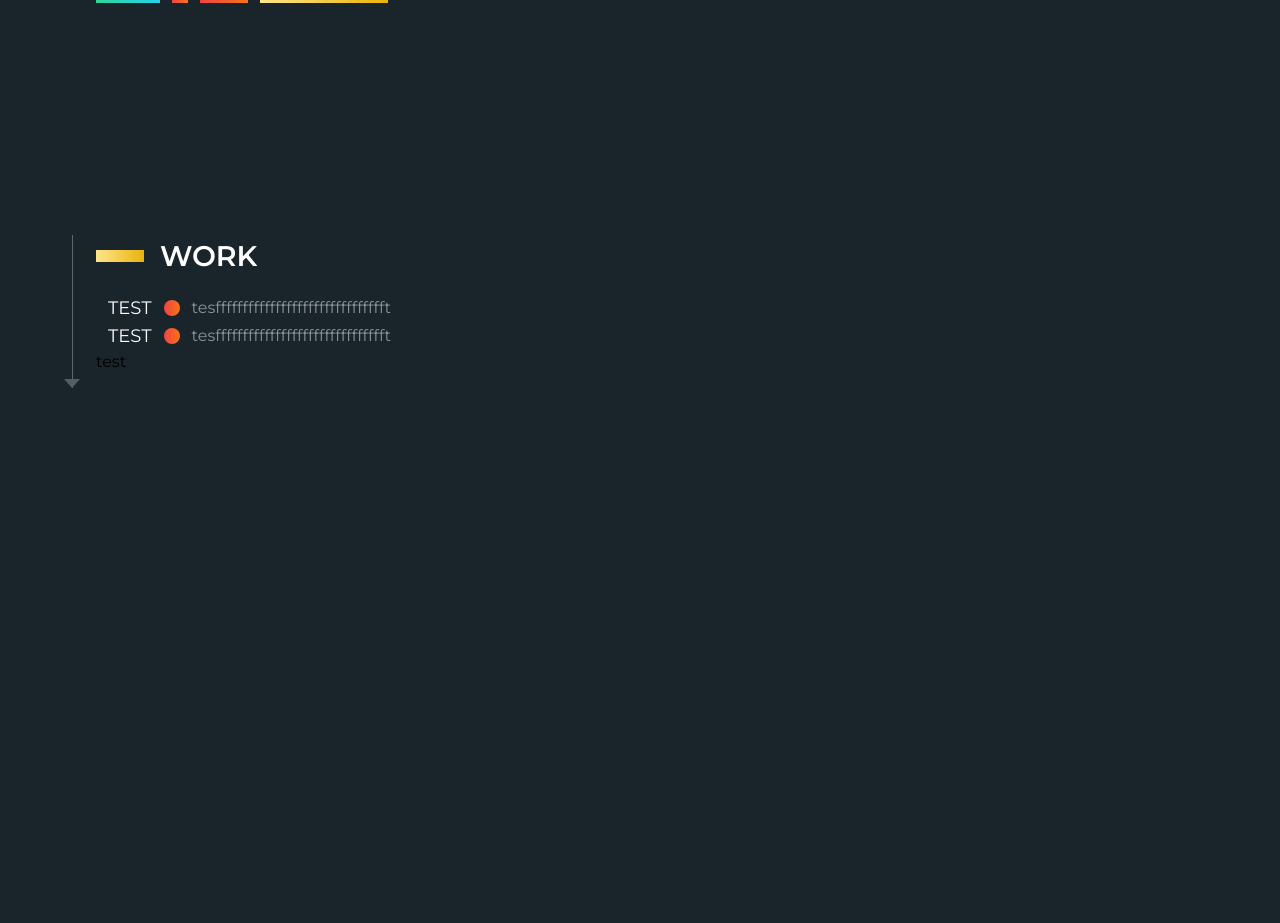
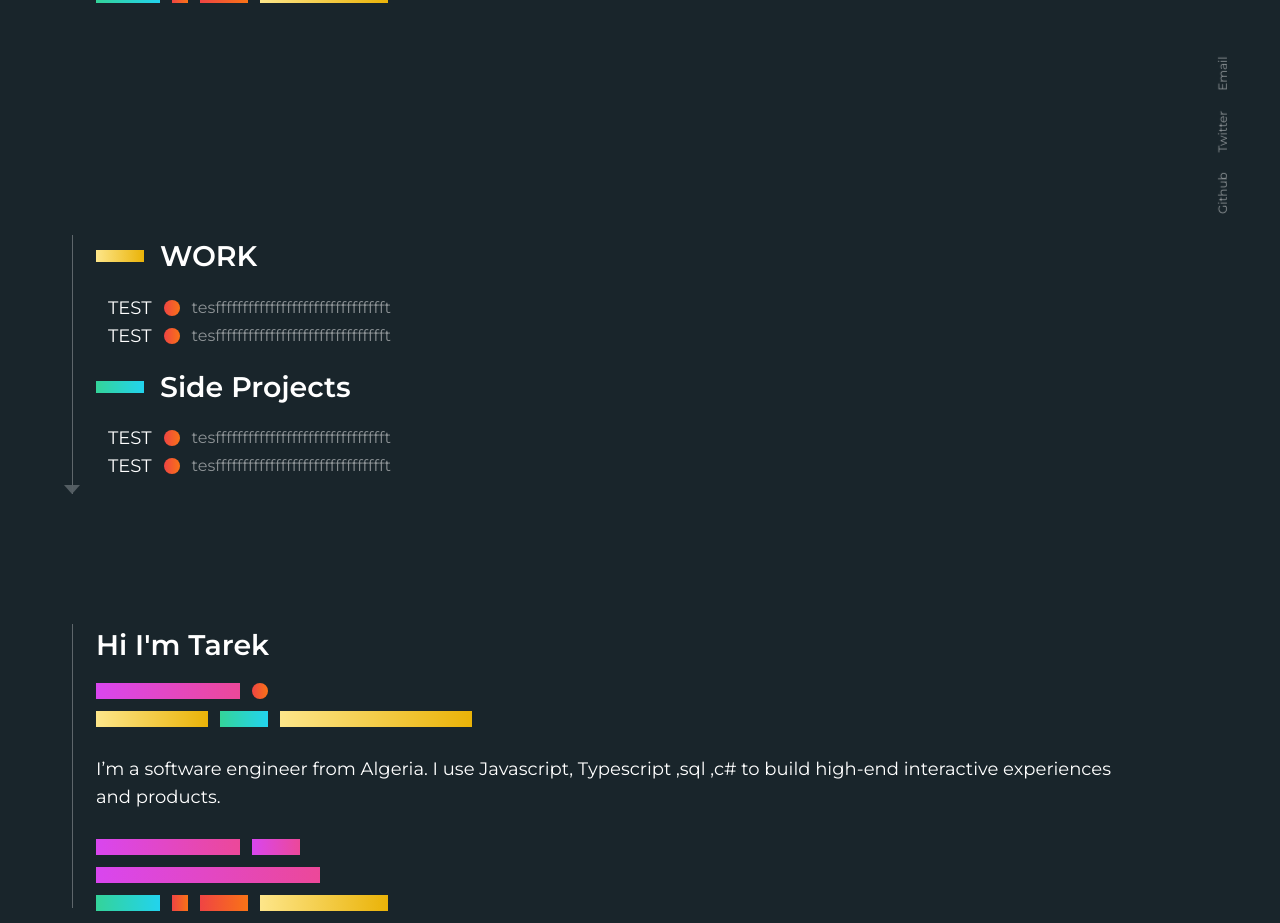
Before and after one commit to Z1n0u/Portfolio, a React (Vite) app in the folder portfolio/: page / in a window 1280 px wide. Shown: the part 565-1488 px from the top of the page. Before the commit the page ends 955 px from the top, so only its background shows below. Built offline with nearby package versions, Linux system fonts and the light colour scheme.

Commit message:
almost there

```diff
--- a/portfolio/src/App.tsx
+++ b/portfolio/src/App.tsx
@@ -7,6 +7,8 @@ import { Suspense, useMemo,useEffect, useRef } from 'react'
 import * as THREE from 'three'
 import { ScrollControls } from '@react-three/drei'
 import { Work } from './sections/Work'
+import { About } from './sections/About'
+import Footer from './Compenents/Footer'
 
 export default function App() {
 const distance=25;
@@ -38,10 +40,16 @@ return (
         </Canvas>
     </div> */}
       <Navbar/>
+      <Footer/>
         <div className='relative top-0 left-0 w-full h-lvh overflow-x-hidden'>
           <Home/>
         </div>
+        <div className='pb-32 overflow-hidden'>
           <Work/>
+        </div>
+        <div>
+          <About/>
+        </div>
     </>
   )
 }
--- /dev/null
+++ b/portfolio/src/Compenents/Footer.tsx
@@ -0,0 +1,12 @@
+
+
+export default function App () {
+    return (
+      <nav className='fixed bottom-28 -right-12 justify-center items-center z-10 -rotate-90 text-right hidden md:flex'>
+          <a href="https://github.com/Z1n0u" target="_blank" className='text-white mr-5 cursor-pointer text-sm opacity-50 hover:opacity-100 transition-all'>Github</a>
+          <a href="/work" className='text-white mr-5 cursor-pointer text-sm opacity-50 hover:opacity-100 transition-all'>Twitter</a>
+          <a href="mailto: tarek.bourennane1@gmail.com" className='text-white mr-5 cursor-pointer text-sm opacity-50 hover:opacity-100 transition-all'>Email</a>
+          <a className='text-transparent mr-5 text-lg opacity-50 hover:opacity-100 transition-all'>g</a>
+      </nav>
+    );
+  }
--- /dev/null
+++ b/portfolio/src/sections/About.tsx
@@ -0,0 +1,39 @@
+import { motion } from "framer-motion";
+
+
+export function About () {
+  return (
+    <div className="relative w-[80%]  left-24">
+       <h3 className="text-white mb-4 flex items-center text-2xl font-bold">
+        Hi I'm Tarek
+      </h3>
+      <div className="flex mb-3">
+          <motion.div className=" mr-3 h-2 md:h-3 lg:h-4 w-36 bg-gradient-to-r from-fuchsia-500 to-pink-500"></motion.div>
+          <motion.div className="bg-gradient-to-r from-red-500 to-orange-500 mr-2 rounded-full inline-block w-3 h-3 lg:h-4 lg:w-4 "></motion.div>
+        </div>
+        <div className="flex mb-3">
+          <motion.div className=" mr-3 h-2 md:h-3 lg:h-4 w-28 bg-gradient-to-r from-amber-200 to-yellow-500"></motion.div>
+          <motion.div className=" mr-3 h-2 md:h-3 lg:h-4 w-12 bg-gradient-to-r from-emerald-400 to-cyan-400"></motion.div>
+          <motion.div className=" mr-3 h-2 md:h-3 lg:h-4 w-48 bg-gradient-to-r from-amber-200 to-yellow-500"></motion.div>
+        </div>
+        <p className="text-white text-lg mt-7 mb-7">
+            I’m a software engineer from Algeria.
+            I use Javascript, Typescript ,sql ,c# to build high-end interactive experiences and products.
+        </p>
+        <div className="flex mb-3">
+          <motion.div className=" mr-3 h-2 md:h-3 lg:h-4 w-36 bg-gradient-to-r from-fuchsia-500 to-pink-500"></motion.div>
+          <motion.div  className=" mr-3 h-2 md:h-3 lg:h-4 w-12 bg-gradient-to-r from-fuchsia-500 to-pink-500"></motion.div>
+        </div>
+        <div className="flex mb-3">
+          <motion.div className=" mr-3 h-2 md:h-3 lg:h-4 w-56 bg-gradient-to-r from-fuchsia-500 to-pink-500"></motion.div>
+        </div>
+        <div className="flex mb-3">
+          <motion.div className="min-w-4 mr-3 h-2 md:h-3 lg:h-4 w-16 bg-gradient-to-r from-emerald-400 to-cyan-400"></motion.div>
+          <motion.div className="min-w-3 mr-3 h-2 md:h-3 lg:h-4 w-4 bg-gradient-to-r from-red-500 to-orange-500"></motion.div>
+          <motion.div className="min-w-3 mr-3 h-2 md:h-3 lg:h-4 w-12 bg-gradient-to-r from-red-500 to-orange-500"></motion.div>
+          <motion.div className="min-w-3 mr-3 h-2 md:h-3 lg:h-4 w-32 bg-gradient-to-r from-amber-200 to-yellow-500"></motion.div>
+        </div>
+      <div className="w-[1px] h-[99%] bg-white absolute opacity-30 -left-6 top-0"></div>
+    </div>
+  );
+}
--- a/portfolio/src/sections/Work.tsx
+++ b/portfolio/src/sections/Work.tsx
@@ -1,4 +1,4 @@
-import { MotionProps, MotionStyle, motion } from "framer-motion";
+import { MotionProps, MotionStyle, motion, transform } from "framer-motion";
 
 
 export function Work () {
@@ -21,30 +21,95 @@ export function Work () {
             opacity:1
         },
     }
+    const variantforshowcaseDiv = {
+      hidden: {
+        x: '100vw',
+        opacity:0,
+      },
+      visible: {
+        x: '0',
+        rotateY: 0,
+        rotateZ: -5,
+        opacity:1,
+      },
+  }
   return (
     <div className="relative w-[80%] left-24">
       <h3 className="text-white flex items-center text-2xl font-bold">
         <span className="bg-gradient-to-r from-amber-200 to-yellow-500 w-12 h-3 mr-4"/>
         WORK
       </h3>
-      <ul className="pt-4 pb-4">
+      <ul className="pt-4 pb-4 relative">
         <li>
-            <motion.a  className="flex items-center gap-3" initial="hidden" whileHover="visible">
+            <motion.a href="https://www.youtube.com/" target="_blank" className="flex items-center gap-3" initial="hidden" whileHover="visible">
                 <motion.span variants={variantforbar} className="h-4 bg-gradient-to-r from-fuchsia-500 to-pink-500"></motion.span>
                 <span className="text-lg text-white test">TEST</span>
                 <span className="bg-gradient-to-r from-red-500 to-orange-500 rounded-full inline-block w-2 h-2 md:h-3 md:w-3 lg:h-4 lg:w-4 "></span>
                 <motion.span variants={variantforsmalltest} className="text-white opacity-50 hover:opacity-100">tesffffffffffffffffffffffffffffffft</motion.span>
+
+                <motion.div variants={variantforshowcaseDiv} transition={{  duration: 1, ease: "easeInOut"}} className="flex bg-black w-96 h-44 absolute top-0 right-[5%]">
+                  <div className="relative flex w-full h-full">
+                    <img src="work/hero-image.fill.size_1248x702.v1623387368.png" alt=""  className="w-full h-full  object-fill"/>
+                    <div className="flex absolute -top-2 -left-6 h-2 md:h-3 lg:h-4 w-14 bg-gradient-to-r from-emerald-400 to-cyan-400"></div>
+                    <div className="flex absolute -bottom-2 -right-5 h-2 md:h-3 lg:h-4 w-20 bg-gradient-to-r from-amber-200 to-yellow-500"></div>
+                  </div>
+                </motion.div>
             </motion.a>
         </li>
         <li>
-            <motion.a  className="flex items-center gap-3" initial="hidden" whileHover="visible">
+        <motion.a href="https://www.youtube.com/" target="_blank" className="flex items-center gap-3" initial="hidden" whileHover="visible">
                 <motion.span variants={variantforbar} className="h-4 bg-gradient-to-r from-fuchsia-500 to-pink-500"></motion.span>
                 <span className="text-lg text-white test">TEST</span>
                 <span className="bg-gradient-to-r from-red-500 to-orange-500 rounded-full inline-block w-2 h-2 md:h-3 md:w-3 lg:h-4 lg:w-4 "></span>
                 <motion.span variants={variantforsmalltest} className="text-white opacity-50 hover:opacity-100">tesffffffffffffffffffffffffffffffft</motion.span>
+
+                <motion.div variants={variantforshowcaseDiv} transition={{  duration: 1, ease: "easeInOut"}} className="flex bg-black w-96 h-44 absolute top-0 right-[5%]">
+                  <div className="relative flex w-full h-full">
+                    <img src="work/hero-image.fill.size_1248x702.v1623387368.png" alt=""  className="w-full h-full  object-fill"/>
+                    <div className="flex absolute -top-2 -left-6 h-2 md:h-3 lg:h-4 w-14 bg-gradient-to-r from-emerald-400 to-cyan-400"></div>
+                    <div className="flex absolute -bottom-2 -right-5 h-2 md:h-3 lg:h-4 w-20 bg-gradient-to-r from-amber-200 to-yellow-500"></div>
+                  </div>
+                </motion.div>
             </motion.a>
         </li>
-        <li>test</li>
+      </ul>
+      <h3 className="text-white flex items-center text-2xl font-bold">
+        <span className="bg-gradient-to-r from-emerald-400 to-cyan-400 w-12 h-3 mr-4"/>
+        Side Projects
+      </h3>
+      <ul className="pt-4 pb-4 relative">
+        <li>
+            <motion.a href="https://www.youtube.com/" target="_blank" className="flex items-center gap-3" initial="hidden" whileHover="visible">
+                <motion.span variants={variantforbar} className="h-4 bg-gradient-to-r from-fuchsia-500 to-pink-500"></motion.span>
+                <span className="text-lg text-white test">TEST</span>
+                <span className="bg-gradient-to-r from-red-500 to-orange-500 rounded-full inline-block w-2 h-2 md:h-3 md:w-3 lg:h-4 lg:w-4 "></span>
+                <motion.span variants={variantforsmalltest} className="text-white opacity-50 hover:opacity-100">tesffffffffffffffffffffffffffffffft</motion.span>
+
+                <motion.div variants={variantforshowcaseDiv} transition={{  duration: 1, ease: "easeInOut"}} className="flex bg-black w-96 h-44 absolute top-0 right-[5%]">
+                  <div className="relative flex w-full h-full">
+                    <img src="work/hero-image.fill.size_1248x702.v1623387368.png" alt=""  className="w-full h-full  object-fill"/>
+                    <div className="flex absolute -top-2 -left-6 h-2 md:h-3 lg:h-4 w-14 bg-gradient-to-r from-emerald-400 to-cyan-400"></div>
+                    <div className="flex absolute -bottom-2 -right-5 h-2 md:h-3 lg:h-4 w-20 bg-gradient-to-r from-amber-200 to-yellow-500"></div>
+                  </div>
+                </motion.div>
+            </motion.a>
+        </li>
+        <li>
+        <motion.a href="https://www.youtube.com/" target="_blank" className="flex items-center gap-3" initial="hidden" whileHover="visible">
+                <motion.span variants={variantforbar} className="h-4 bg-gradient-to-r from-fuchsia-500 to-pink-500"></motion.span>
+                <span className="text-lg text-white test">TEST</span>
+                <span className="bg-gradient-to-r from-red-500 to-orange-500 rounded-full inline-block w-2 h-2 md:h-3 md:w-3 lg:h-4 lg:w-4 "></span>
+                <motion.span variants={variantforsmalltest} className="text-white opacity-50 hover:opacity-100">tesffffffffffffffffffffffffffffffft</motion.span>
+
+                <motion.div variants={variantforshowcaseDiv} transition={{  duration: 1, ease: "easeInOut"}} className="flex bg-black w-96 h-44 absolute top-0 right-[5%]">
+                  <div className="relative flex w-full h-full">
+                    <img src="work/hero-image.fill.size_1248x702.v1623387368.png" alt=""  className="w-full h-full  object-fill"/>
+                    <div className="flex absolute -top-2 -left-6 h-2 md:h-3 lg:h-4 w-14 bg-gradient-to-r from-emerald-400 to-cyan-400"></div>
+                    <div className="flex absolute -bottom-2 -right-5 h-2 md:h-3 lg:h-4 w-20 bg-gradient-to-r from-amber-200 to-yellow-500"></div>
+                  </div>
+                </motion.div>
+            </motion.a>
+        </li>
       </ul>
       <div className="w-[1px] h-[99%] bg-white absolute opacity-30 -left-6 top-0 after:opacity-95 after:absolute after:bottom-0 after:-left-2 after:h-0 after:w-0 after:border-x-8 after:border-x-transparent after:border-t-[9px]"></div>
     </div>
```
Also changed, not shown: portfolio/public/work/hero-image.fill.size_1248x702.v1623387368.png (added).
